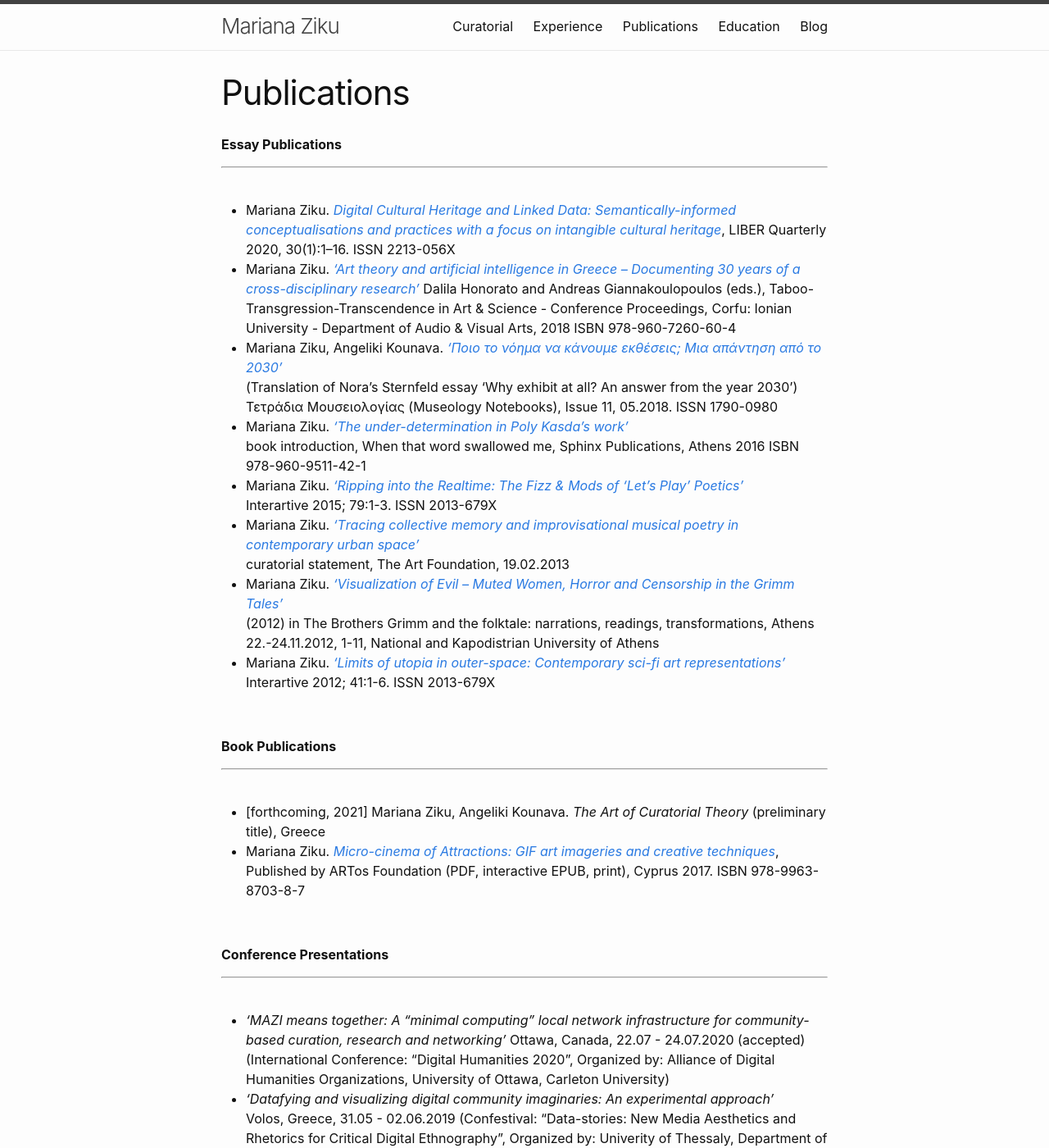
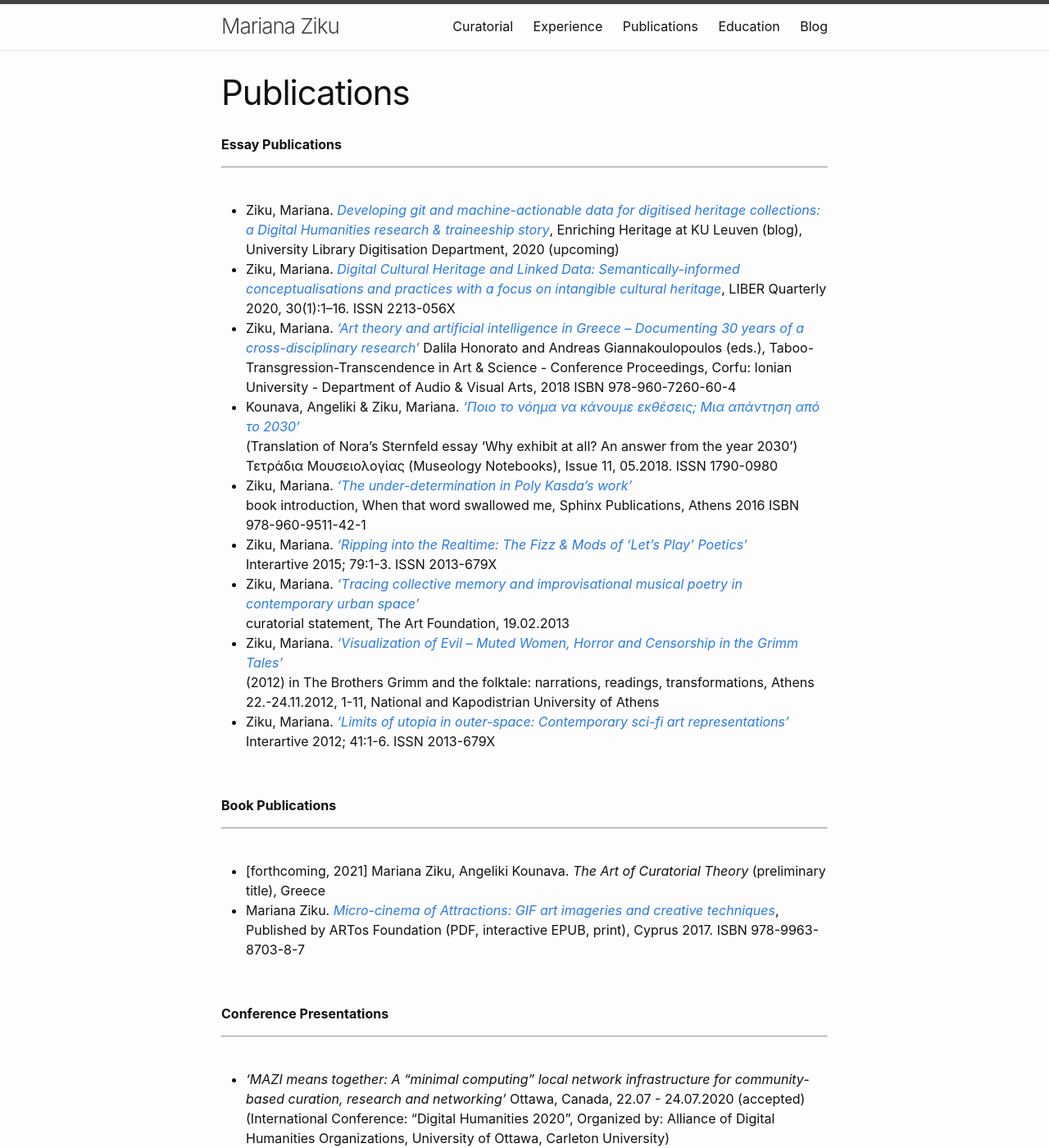
Before and after one commit to mziku/mziku.github.io, a Jekyll site: the page built from publications.md, in a window 1280 px wide and 1400 px high. Shown: the whole window at 82% size. Built offline with Jekyll 4.4.1, drawn with Linux system fonts in a browser that asks for light colours.

Commit message:
Update publications.md

```diff
--- a/publications.md
+++ b/publications.md
@@ -9,20 +9,21 @@ navigation_weight: 3
 
 ---
 <br>
-- Mariana Ziku. [*Digital Cultural Heritage and Linked Data: Semantically-informed conceptualisations and practices with a focus on intangible cultural heritage*](https://www.liberquarterly.eu/articles/10315/), LIBER Quarterly 2020, 30(1):1–16. ISSN 2213-056X
-- Mariana Ziku. [*'Art theory and artificial intelligence in Greece – Documenting 30 years of a cross-disciplinary research'*](https://www.academia.edu/35189649/Art_Theory_and_Artificial_Intelligence_in_Greece_Documenting_30_years_of_a_cross-disciplinary_research) Dalila Honorato and Andreas Giannakoulopoulos (eds.), Taboo-Transgression-Transcendence in Art & Science - Conference Proceedings, Corfu: Ionian University - Department of Audio & Visual Arts, 2018 ISBN 978-960-7260-60-4
-- Mariana Ziku, Angeliki Kounava. [*'Ποιο το νόημα να κάνουμε εκθέσεις; Μια απάντηση από το 2030'*](https://kaleidoscope.gr/el/tetradia-mouseiologias/tetradia11--11-523.html)
+- Ziku, Mariana. [*Developing git and machine-actionable data for digitised heritage collections: a Digital Humanities research & traineeship story*](https://enrichingheritage.wordpress.com/), Enriching Heritage at KU Leuven (blog), University Library Digitisation Department, 2020 (upcoming)
+- Ziku, Mariana. [*Digital Cultural Heritage and Linked Data: Semantically-informed conceptualisations and practices with a focus on intangible cultural heritage*](https://www.liberquarterly.eu/articles/10315/), LIBER Quarterly 2020, 30(1):1–16. ISSN 2213-056X
+- Ziku, Mariana. [*'Art theory and artificial intelligence in Greece – Documenting 30 years of a cross-disciplinary research'*](https://www.academia.edu/35189649/Art_Theory_and_Artificial_Intelligence_in_Greece_Documenting_30_years_of_a_cross-disciplinary_research) Dalila Honorato and Andreas Giannakoulopoulos (eds.), Taboo-Transgression-Transcendence in Art & Science - Conference Proceedings, Corfu: Ionian University - Department of Audio & Visual Arts, 2018 ISBN 978-960-7260-60-4
+- Kounava, Angeliki & Ziku, Mariana. [*'Ποιο το νόημα να κάνουμε εκθέσεις; Μια απάντηση από το 2030'*](https://kaleidoscope.gr/el/tetradia-mouseiologias/tetradia11--11-523.html)
 (Translation of Nora's Sternfeld essay 'Why exhibit at all? An answer from the year 2030')
 Τετράδια Μουσειολογίας (Museology Notebooks), Issue 11, 05.2018. ISSN 1790-0980
-- Mariana Ziku. [*'The under-determination in Poly Kasda's work'*](https://lekseikones.wordpress.com/2016/07/26/the-under-determination-in-poly-kasdas-work/)
+- Ziku, Mariana. [*'The under-determination in Poly Kasda's work'*](https://lekseikones.wordpress.com/2016/07/26/the-under-determination-in-poly-kasdas-work/)
 book introduction, When that word swallowed me, Sphinx Publications, Athens 2016 ISBN 978-960-9511-42-1
-- Mariana Ziku. [*'Ripping into the Realtime: The Fizz & Mods of 'Let's Play' Poetics'*](http://interartive.org/2015/11/ripping-into-the-realtime-lets-play/)
+- Ziku, Mariana. [*'Ripping into the Realtime: The Fizz & Mods of 'Let's Play' Poetics'*](http://interartive.org/2015/11/ripping-into-the-realtime-lets-play/)
 Interartive 2015; 79:1-3. ISSN 2013-679X
-- Mariana Ziku. [*'Τracing collective memory and improvisational musical poetry in contemporary urban space'*](http://theartfoundation.metamatic.gr/EN/BLOG_/art-culture/858/tracing_collective_memory_and_improvisational_musical_poetry_in_contemporary_urban_space/)
+- Ziku, Mariana. [*'Τracing collective memory and improvisational musical poetry in contemporary urban space'*](http://theartfoundation.metamatic.gr/EN/BLOG_/art-culture/858/tracing_collective_memory_and_improvisational_musical_poetry_in_contemporary_urban_space/)
 curatorial statement, The Art Foundation, 19.02.2013
-- Mariana Ziku. [*'Visualization of Evil – Muted Women, Horror and Censorship in the Grimm Tales'*](https://www.academia.edu/2482774/Visualization_of_Evil_muted_women_horror_and_censorship_in_19th_and_20th_century_Grimm_Tales)
+- Ziku, Mariana. [*'Visualization of Evil – Muted Women, Horror and Censorship in the Grimm Tales'*](https://www.academia.edu/2482774/Visualization_of_Evil_muted_women_horror_and_censorship_in_19th_and_20th_century_Grimm_Tales)
 (2012) in The Brothers Grimm and the folktale: narrations, readings, transformations, Athens 22.-24.11.2012, 1-11,  National and Kapodistrian University of Athens
-- Mariana Ziku. [*'Limits of utopia in outer-space: Contemporary sci-fi art representations'*](https://www.academia.edu/1906443/Limits_of_Utopia_in_outer-space_Contemporary_sci-fi_art_representations)
+- Ziku, Mariana. [*'Limits of utopia in outer-space: Contemporary sci-fi art representations'*](https://www.academia.edu/1906443/Limits_of_Utopia_in_outer-space_Contemporary_sci-fi_art_representations)
 Interartive 2012; 41:1-6. ISSN 2013-679X
 
   <br>
```
